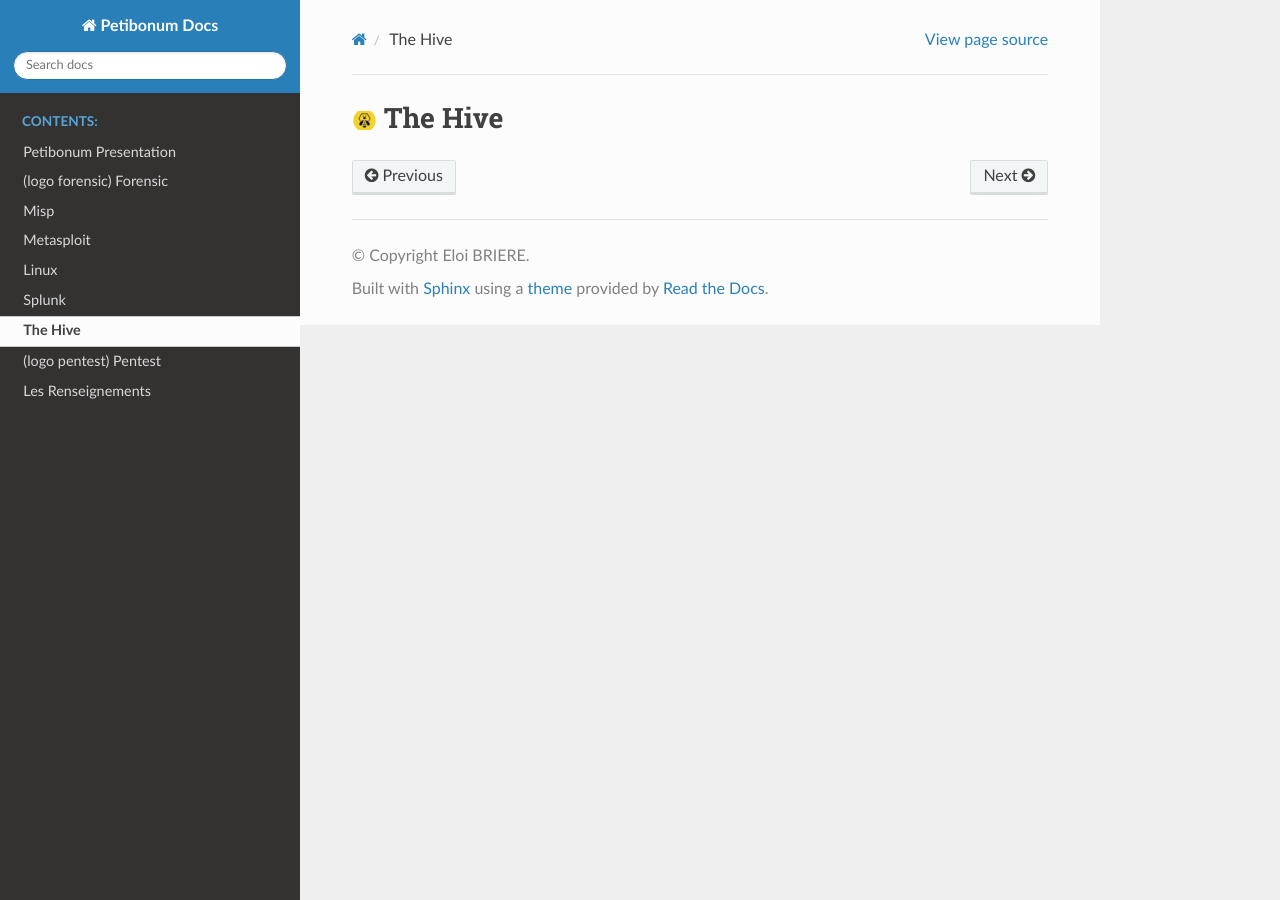
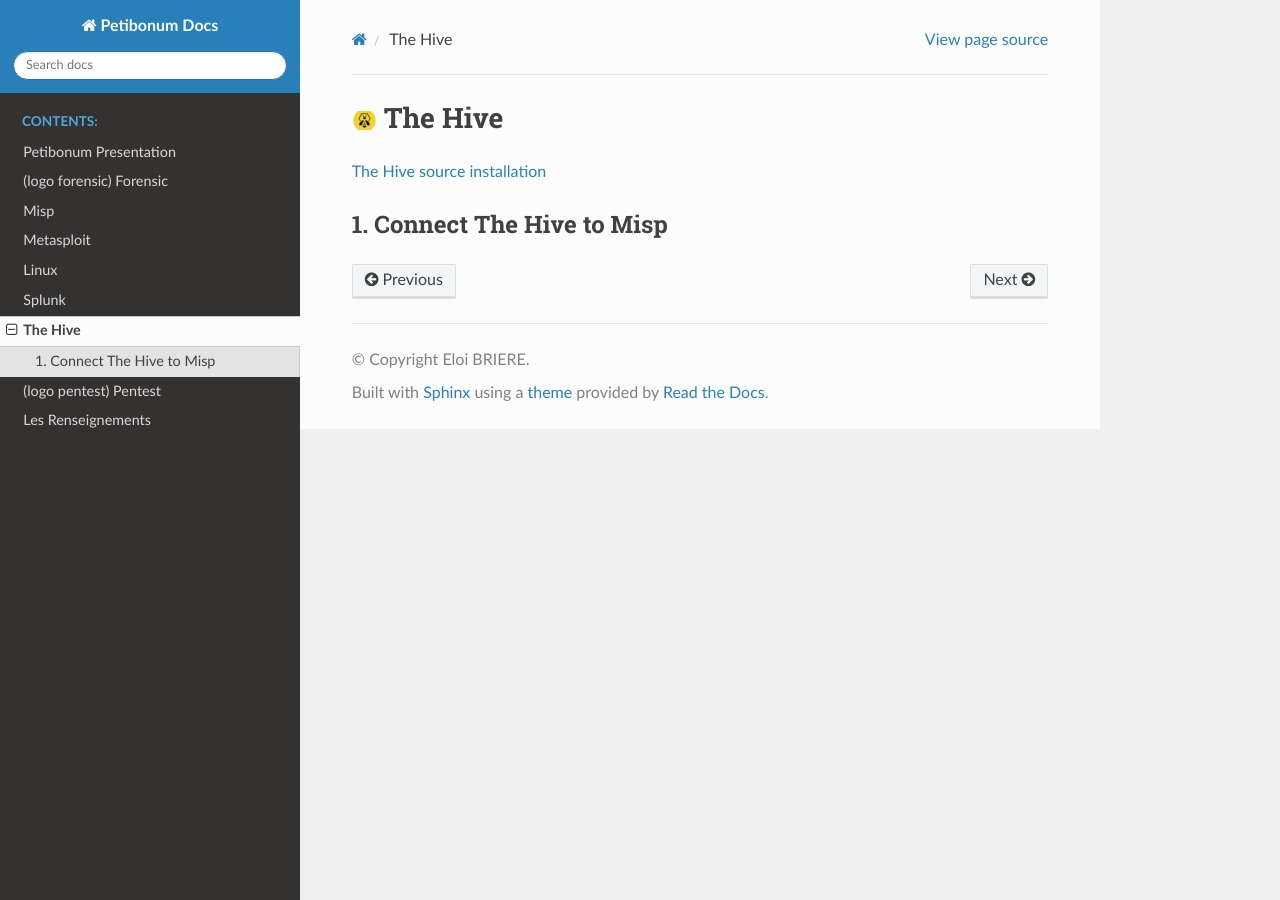
Before and after one commit to Iole-Bri/misp_docs_2, a Sphinx documentation site: the page built from docs/source/src/thehive.md, in a window 1280 px wide. Built offline with Sphinx 7.4.7 and the Read the Docs theme 2.0.0, drawn with Linux system fonts in a browser that asks for light colours.

Commit message:
modif thehive.md

```diff
--- a/docs/source/src/thehive.md
+++ b/docs/source/src/thehive.md
@@ -1 +1,5 @@
 # ![](img/thehive_25.png) The Hive
+
+[The Hive source installation](https://docs.thehive-project.org/thehive/installation-and-configuration/installation/step-by-step-guide/)
+
+## 1. Connect The Hive to Misp
```
